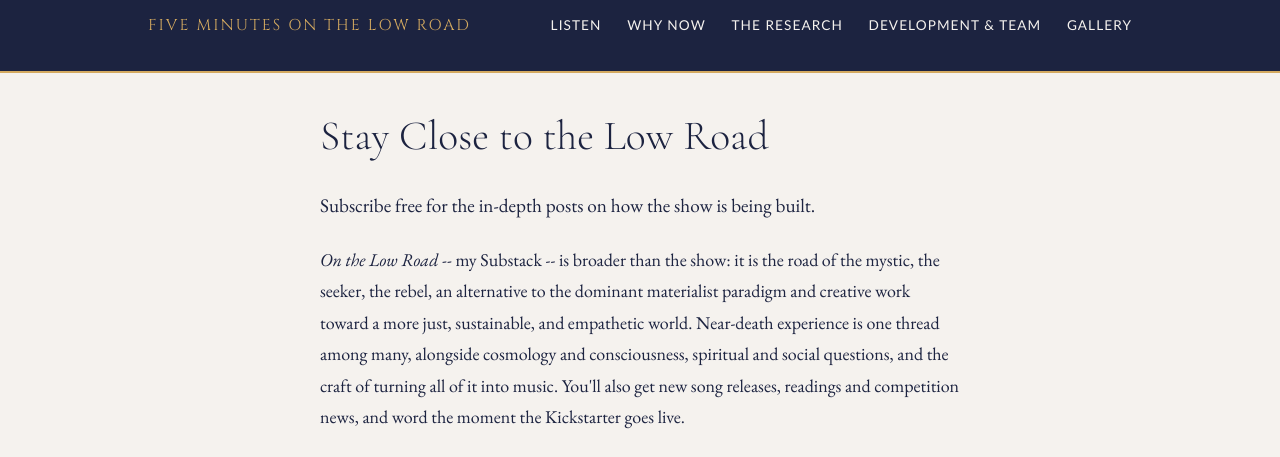
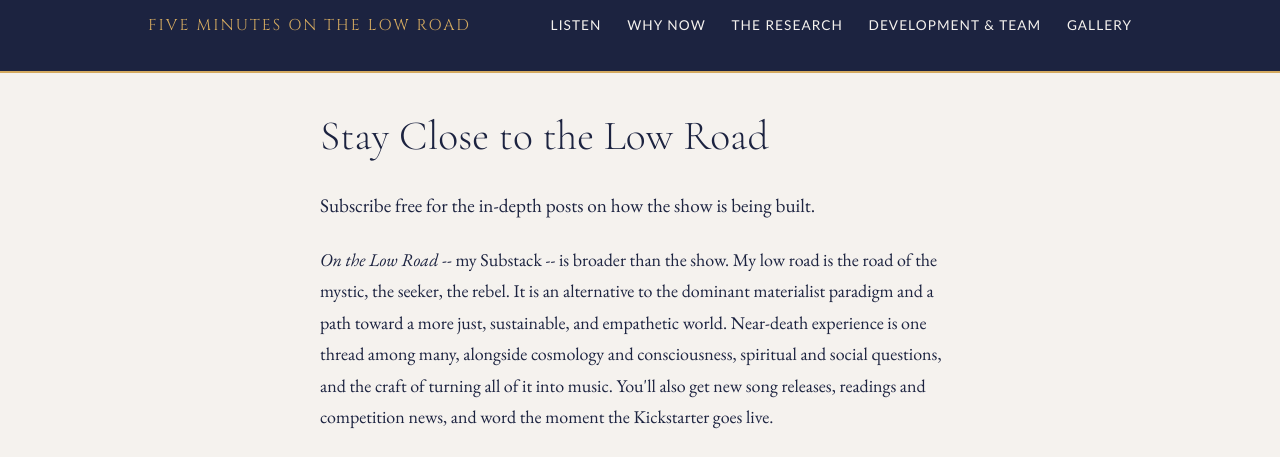
Before and after one commit to CharlesTBetz/5mlowroad, a Jekyll site: the page built from subscribe.md, in a window 1280 px wide and 900 px high, cut to the strip 0-457 px from the top of the window. Built offline with Jekyll 4.4.1, drawn with Linux system fonts in a browser that asks for light colours.

Commit message:
Subscribe: tighten the low-road framing (three sentences)
Co-Authored-By: Claude Opus 4.8 (1M context) <noreply@anthropic.com>
Claude-Session: https://claude.ai/code/session_015cRxXaB5iadv9MAFDv9jfY

```diff
--- a/subscribe.md
+++ b/subscribe.md
@@ -7,7 +7,7 @@ permalink: /subscribe/
 
 <p class="lead">Subscribe free for the in-depth posts on how the show is being built.</p>
 
-<p><em>On the Low Road</em> -- my Substack -- is broader than the show: it is the road of the mystic, the seeker, the rebel, an alternative to the dominant materialist paradigm and creative work toward a more just, sustainable, and empathetic world. Near-death experience is one thread among many, alongside cosmology and consciousness, spiritual and social questions, and the craft of turning all of it into music. You'll also get new song releases, readings and competition news, and word the moment the Kickstarter goes live.</p>
+<p><em>On the Low Road</em> -- my Substack -- is broader than the show. My low road is the road of the mystic, the seeker, the rebel. It is an alternative to the dominant materialist paradigm and a path toward a more just, sustainable, and empathetic world. Near-death experience is one thread among many, alongside cosmology and consciousness, spiritual and social questions, and the craft of turning all of it into music. You'll also get new song releases, readings and competition news, and word the moment the Kickstarter goes live.</p>
 
 <div class="substack-embed">
   <iframe src="https://onthelowroad.substack.com/embed" width="480" height="220" style="border:1px solid #e5ddd0; background:#fff; max-width:100%;" frameborder="0" scrolling="no"></iframe>
```
